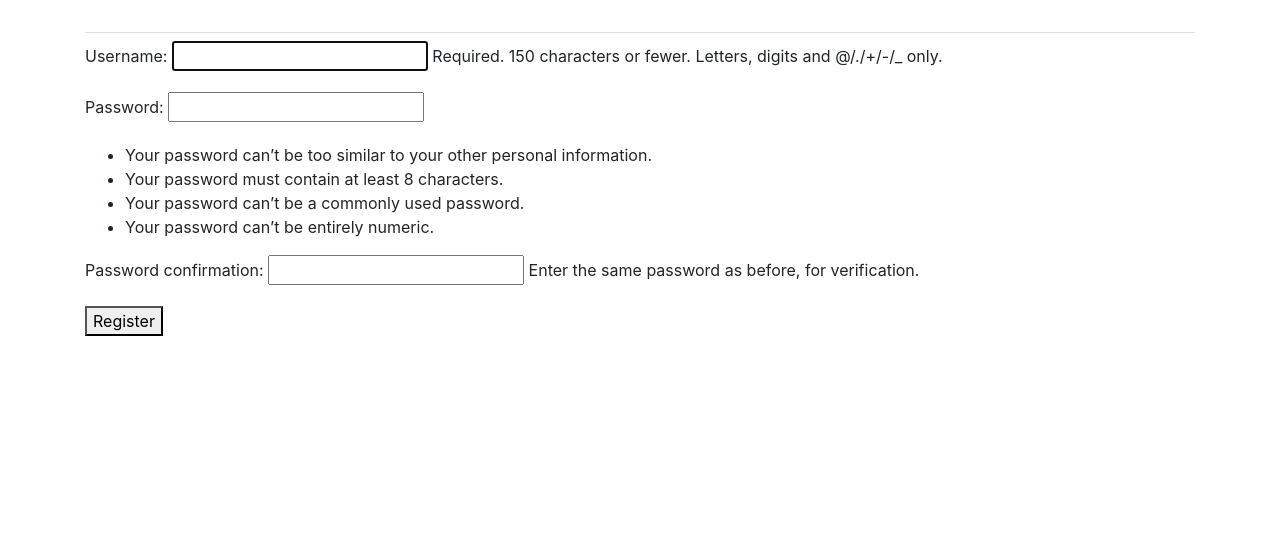
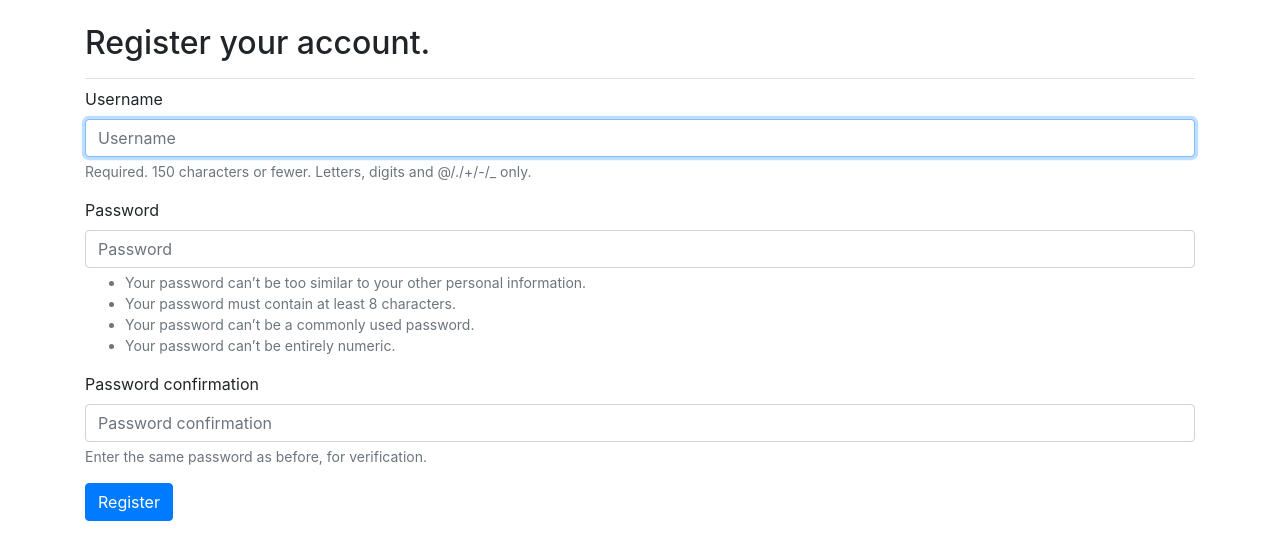
Before and after one commit to kbulbul026-coder/learning_log, a Django app: page /users/register/ in a window 1280 px wide. Shown: the part 58-618 px from the top of the page. Run offline with Django 4.2, Linux system fonts and the light colour scheme; some libraries are stand-ins or nearby versions.

Commit message:
add bootsrap style

```diff
--- a/learning_log/users/templates/registration/register.html
+++ b/learning_log/users/templates/registration/register.html
@@ -1,13 +1,25 @@
 {% extends "learning_logs/base.html" %}
+
+{% load bootstrap4 %}
+{% block page_header %}
+ <h2>Register your account.</h2>
+{% endblock page_header %}
+
 {% block content %}
 
 <form method="post" action="{% url 'users:register' %}">
 
 {% csrf_token %}
 
-{{ form.as_p }}
+ {% bootstrap_form form %}
 
-<button name="submit">Register</button>
+ {% buttons %}
+
+   <button name="submit"  class="btn btn-primary">
+     Register
+   </button>
+
+  {% endbuttons %}
 
 <input type="hidden" name="next" value="{% url 'learning_logs:index' %}" />
 
```
